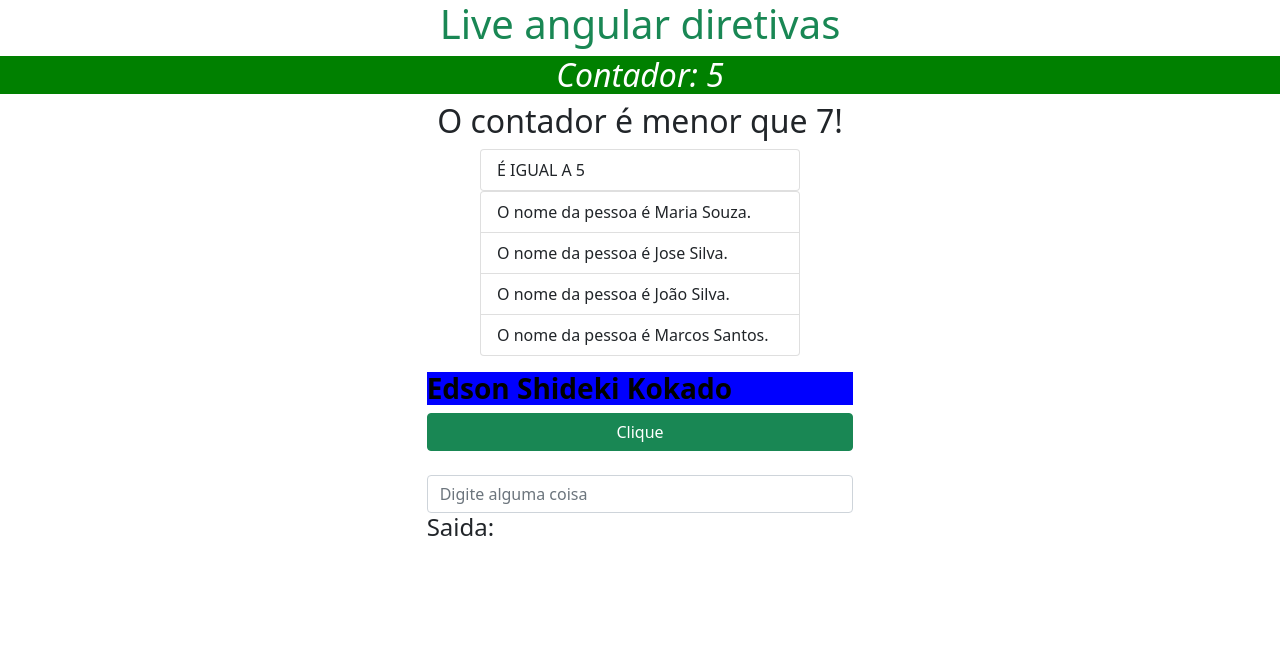
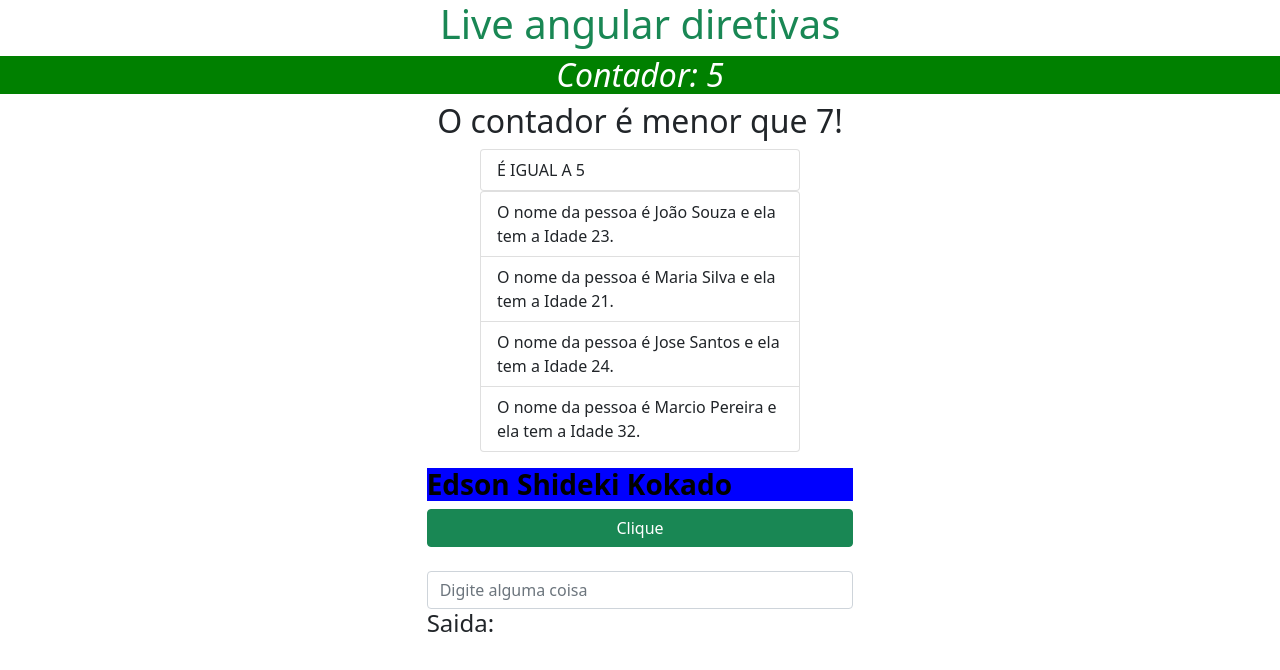
Before and after one commit to eskokado/dio-ambiente-angular, an Angular app: page / in a window 1280 px wide. Shown: the top 670 px of the page. Built offline with nearby package versions, Linux system fonts and the light colour scheme.

Commit message:
feat: people service and list people component

```diff
--- a/src/app/app.component.html
+++ b/src/app/app.component.html
@@ -33,12 +33,7 @@
   >ESTE É DEFAULT</li>
 </ul>
 
-<ul class="list-group mx-auto col-3">
-  <li
-    class="list-group-item"
-    *ngFor="let pessoa of pessoas"
-  >O nome da pessoa é {{ pessoa.nome }} {{ pessoa.sobrenome }}.</li>
-</ul>
+<app-list-people></app-list-people>
 
 <div class="mx-auto col-4 my-3">
   <h3 appMarcaTexto corDeFundo="blue" corDeTexto="black">{{ nome }}</h3>
--- a/src/app/app.component.ts
+++ b/src/app/app.component.ts
@@ -1,4 +1,5 @@
 import { Component, OnInit } from '@angular/core';
+import { PeopleService } from './shared/services/people.service';
 
 @Component({
   selector: 'app-root',
@@ -12,28 +13,7 @@ export class AppComponent implements OnInit{
 
   texto: string = "";
 
-  pessoas = [
-    {
-      nome: "Maria",
-      sobrenome: "Souza"
-    },
-    {
-      nome: "Jose",
-      sobrenome: "Silva"
-    },
-    {
-      nome: "João",
-      sobrenome: "Silva"
-    },
-    {
-      nome: "Marcos",
-      sobrenome: "Santos"
-    }
-  ];
-
-  constructor() {
-
-  }
+  constructor() {}
 
   ngOnInit(): void {
     let interval = setInterval(() => {
@@ -47,4 +27,5 @@ export class AppComponent implements OnInit{
   clicou(nome: string): void {
     console.log("Clicou em mim", nome);
   }
+
 }
--- /dev/null
+++ b/src/app/shared/components/list-people/list-people.component.html
@@ -0,0 +1,6 @@
+<ul class="list-group mx-auto col-3">
+  <li
+    class="list-group-item"
+    *ngFor="let pessoa of pessoas"
+  >O nome da pessoa é {{ pessoa.firstName }} {{ pessoa.lastName }} e ela tem a Idade {{ pessoa.age }}.</li>
+</ul>
--- /dev/null
+++ b/src/app/shared/components/list-people/list-people.component.ts
@@ -0,0 +1,32 @@
+import { Component, OnInit } from '@angular/core';
+import { PeopleService } from '../../services/people.service';
+
+@Component({
+  selector: 'app-list-people',
+  templateUrl: './list-people.component.html',
+  styleUrls: ['./list-people.component.css']
+})
+export class ListPeopleComponent implements OnInit {
+
+  pessoas = [
+    {
+      firstName: '',
+      lastName: '',
+      age: 0
+    }
+  ];
+
+  constructor(private peopleService: PeopleService) {
+
+  }
+
+  ngOnInit(): void {
+    this.getPeople();
+  }
+
+  getPeople() {
+    this.peopleService.getPeople().subscribe(people => {
+      this.pessoas = people
+    });
+  }
+}
--- /dev/null
+++ b/src/app/shared/services/people.service.ts
@@ -0,0 +1,36 @@
+import { Injectable } from '@angular/core';
+import { Observable, of  } from 'rxjs';
+
+@Injectable({
+  providedIn: 'root'
+})
+export class PeopleService {
+
+  constructor() { }
+
+  getPeople(): Observable<any> {
+    let peopleArray = [
+      {
+        firstName: 'João',
+        lastName: 'Souza',
+        age: 23
+      },
+      {
+        firstName: 'Maria',
+        lastName: 'Silva',
+        age: 21
+      },
+      {
+        firstName: 'Jose',
+        lastName: 'Santos',
+        age: 24
+      },
+      {
+        firstName: 'Marcio',
+        lastName: 'Pereira',
+        age: 32
+      }
+    ];
+    return of(peopleArray);
+  }
+}
```
Also changed, not shown: src/app/app.module.ts (+5 -2 lines), src/app/shared/components/list-people/list-people.component.css (added).
